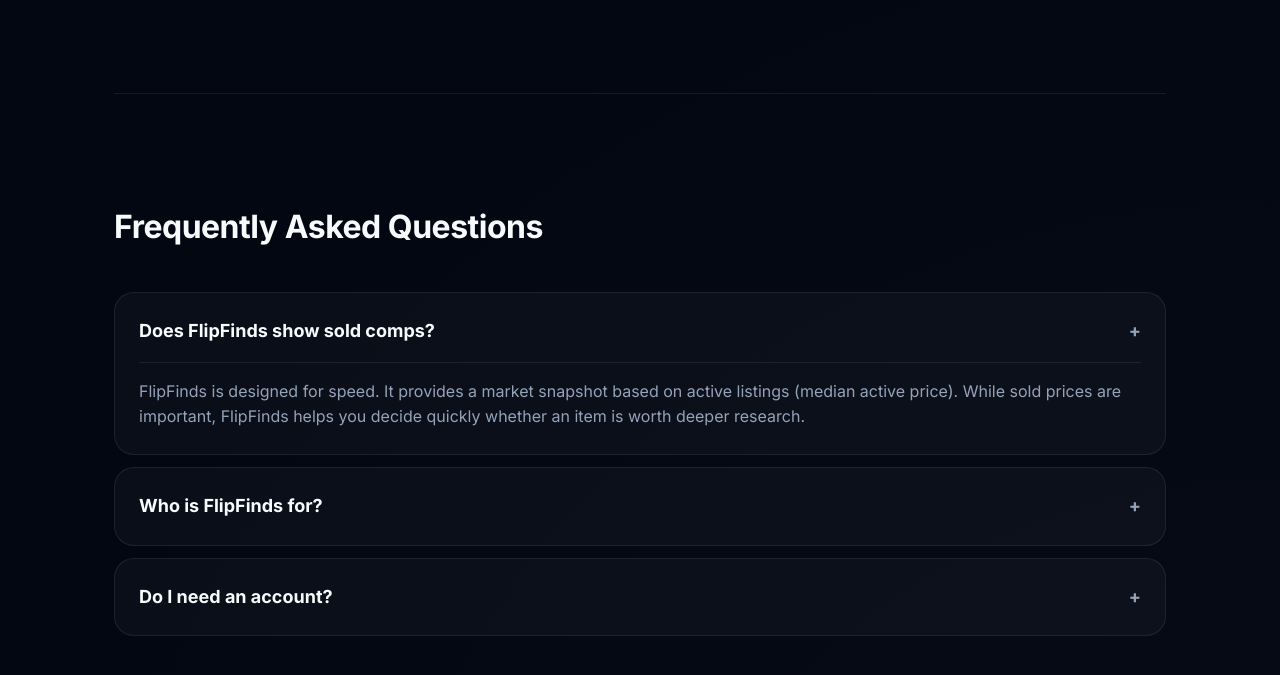
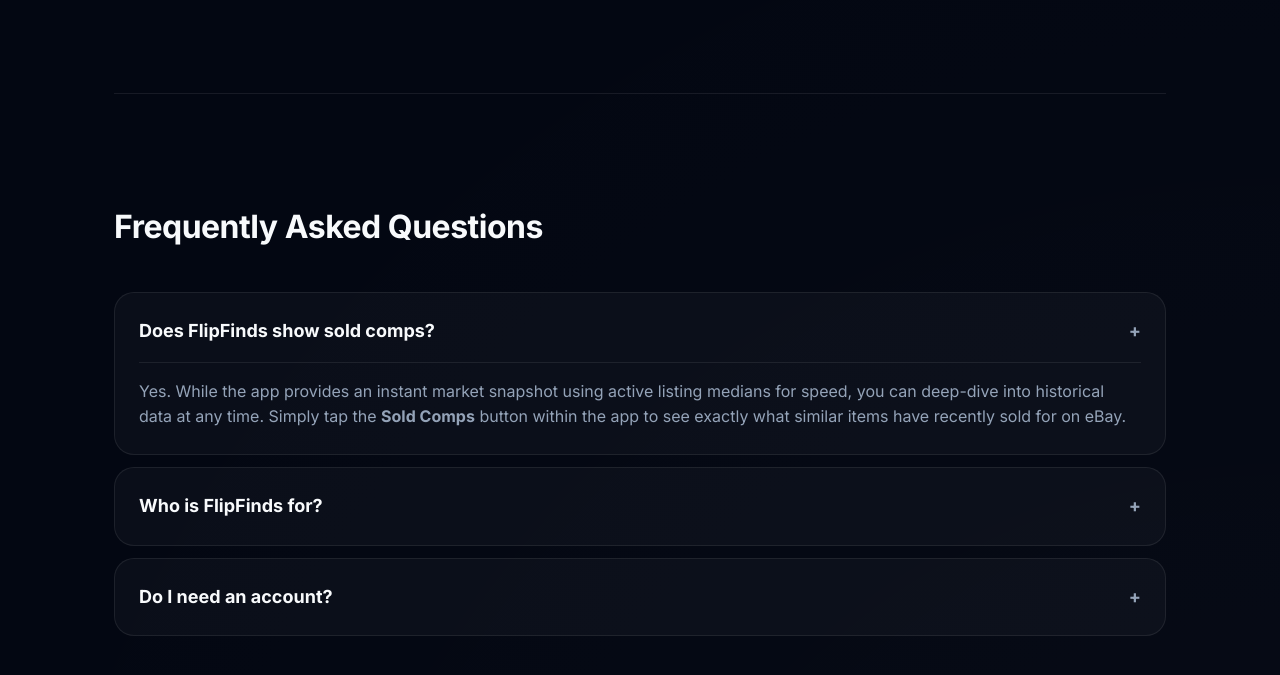
Before and after one commit to rparas87/flipfinds-landing, a plain HTML site: page index.html in a window 1280 px wide. Both pictures are taken after a click on the heading "Does FlipFinds show sold comps?". Shown: the part 2123-2798 px from the top of the page. Drawn offline with Linux system fonts and the light colour scheme.

Commit message:
Update index.html

```diff
--- a/index.html
+++ b/index.html
@@ -232,7 +232,7 @@
       <details>
         <summary>Does FlipFinds show sold comps?</summary>
         <div class="faq-content">
-          FlipFinds is designed for speed. It provides a market snapshot based on active listings (median active price). While sold prices are important, FlipFinds helps you decide quickly whether an item is worth deeper research.
+          Yes. While the app provides an instant market snapshot using active listing medians for speed, you can deep-dive into historical data at any time. Simply tap the <strong>Sold Comps</strong> button within the app to see exactly what similar items have recently sold for on eBay.
         </div>
       </details>
       <details>
```
